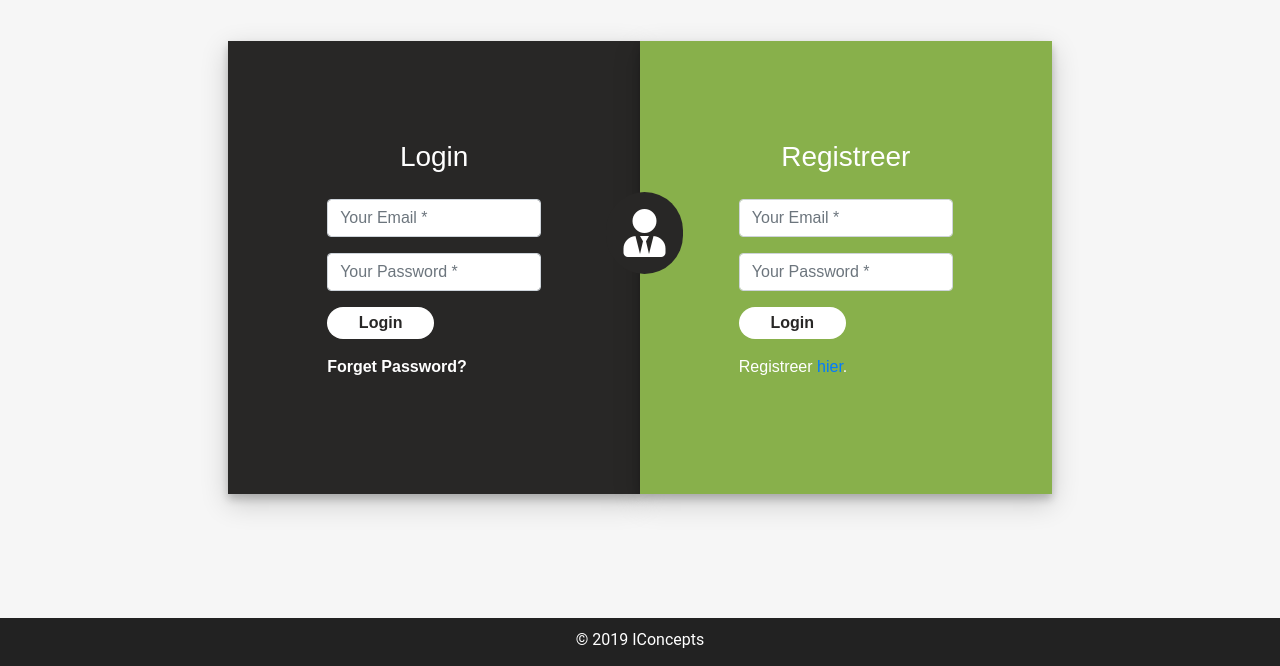
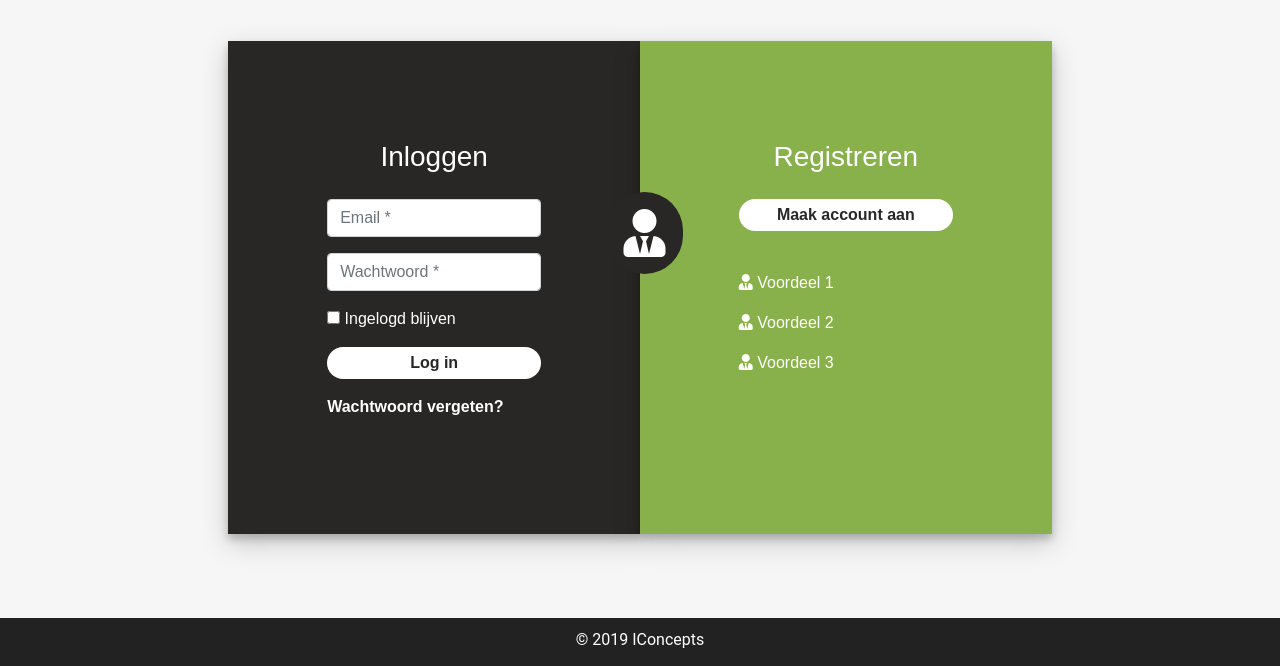
Before and after one commit to RolandDfa/I-Project, a PHP site: page /index.php?page=login in a window 1280 px wide. Shown: the part 134-800 px from the top of the page. Run offline with PHP 8.4, Linux system fonts and the light colour scheme; some libraries are stand-ins or nearby versions.

Commit message:
Login pagina expended

```diff
--- a/EenmaalAndermaal/content/login.php
+++ b/EenmaalAndermaal/content/login.php
@@ -1,36 +1,41 @@
 <div class="container login-container">
   <div class="row">
     <div class="col-md-6 login-form-1">
-      <h3>Login</h3>
+      <h3>Inloggen</h3>
+      <form action="" method="post">
         <div class="form-group">
-        <input type="text" class="form-control" placeholder="Your Email *" value="" />
+          <input type="email" class="form-control" placeholder="Email *" value="" />
         </div>
         <div class="form-group">
-        <input type="password" class="form-control" placeholder="Your Password *" value="" />
+          <input type="password" class="form-control" placeholder="Wachtwoord *" value="" />
         </div>
         <div class="form-group">
-        <input type="submit" class="btnSubmit" value="Login" />
+          <input type="checkbox" name="blijfingelogd" value="ja"> Ingelogd blijven
         </div>
         <div class="form-group">
-        <a href="" class="btnForgetPwd">Forget Password?</a>
+          <input type="submit" class="btnSubmit" value="Log in" />
+        </div>
+      </form>
+      <div class="form-group">
+        <a href="" class="btnForgetPwd">Wachtwoord vergeten?</a>
       </div>
     </div>
     <div class="col-md-6 login-form-2">
       <div class="login-logo">
         <i class="fas fa-user-tie"></i>
       </div>
-      <h3>Registreer</h3>
+      <h3>Registreren</h3>
       <div class="form-group">
-        <input type="text" class="form-control" placeholder="Your Email *" value="" />
+        <input type="button" class="btnSubmit" value="Maak account aan" onclick="location.href='index.php?page=registreren';" />
+      </div>&nbsp
+      <div class="form-group">
+        <i class="fas fa-user-tie"></i> Voordeel 1
       </div>
       <div class="form-group">
-        <input type="password" class="form-control" placeholder="Your Password *" value="" />
+        <i class="fas fa-user-tie"></i> Voordeel 2
       </div>
       <div class="form-group">
-        <input type="submit" class="btnSubmit" value="Login" />
-      </div>
-      <div class="form-group">
-        Registreer <a href="index.php?page=registreren">hier</a>.
+        <i class="fas fa-user-tie"></i> Voordeel 3
       </div>
     </div>
   </div>
--- a/EenmaalAndermaal/css/style.css
+++ b/EenmaalAndermaal/css/style.css
@@ -312,7 +312,6 @@ footer {
 .login-form-1 h3 {
     text-align: center;
     margin-bottom: 12%;
-    color: #fff;
 }
 
 .login-form-2 {
@@ -329,7 +328,7 @@ footer {
 
 .btnSubmit {
     font-weight: 600;
-    width: 50%;
+    width: 100%;
     color: #282726;
     background-color: #fff;
     border: none;
```
Lines whose indentation alone changed are shown as unchanged.
